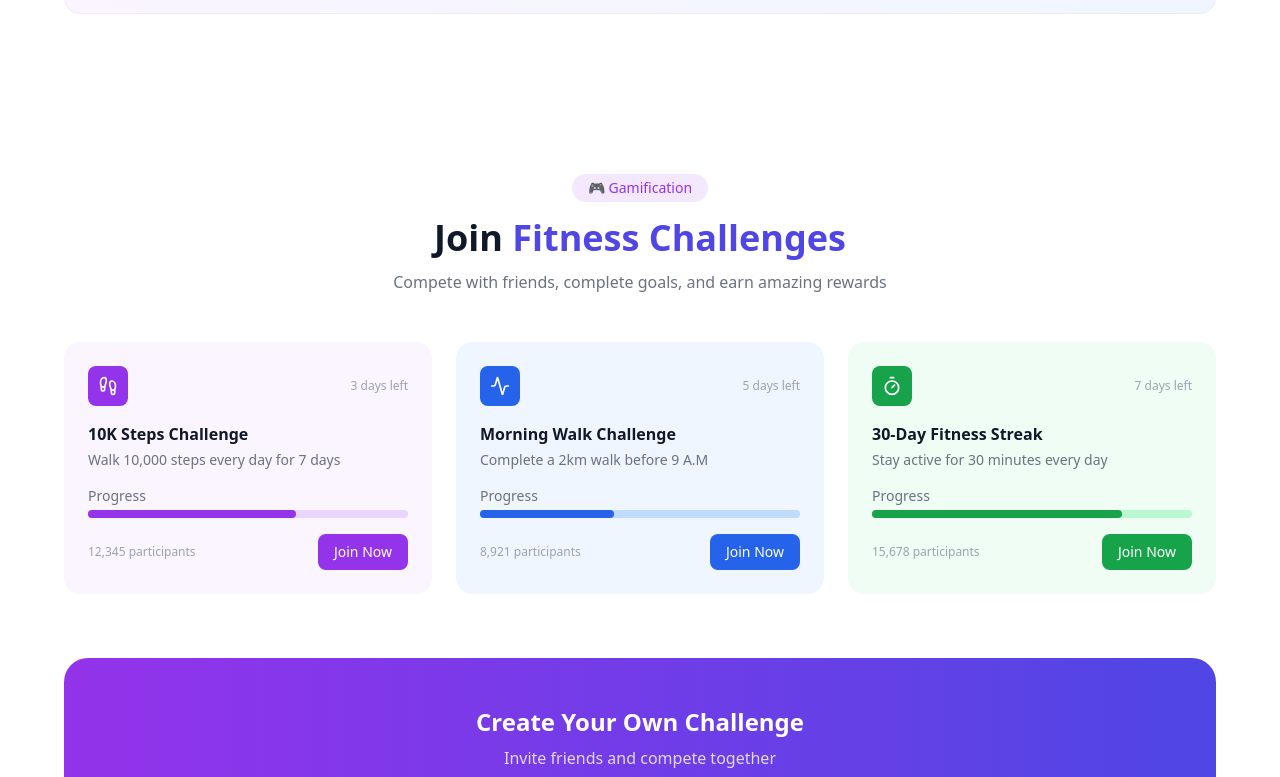
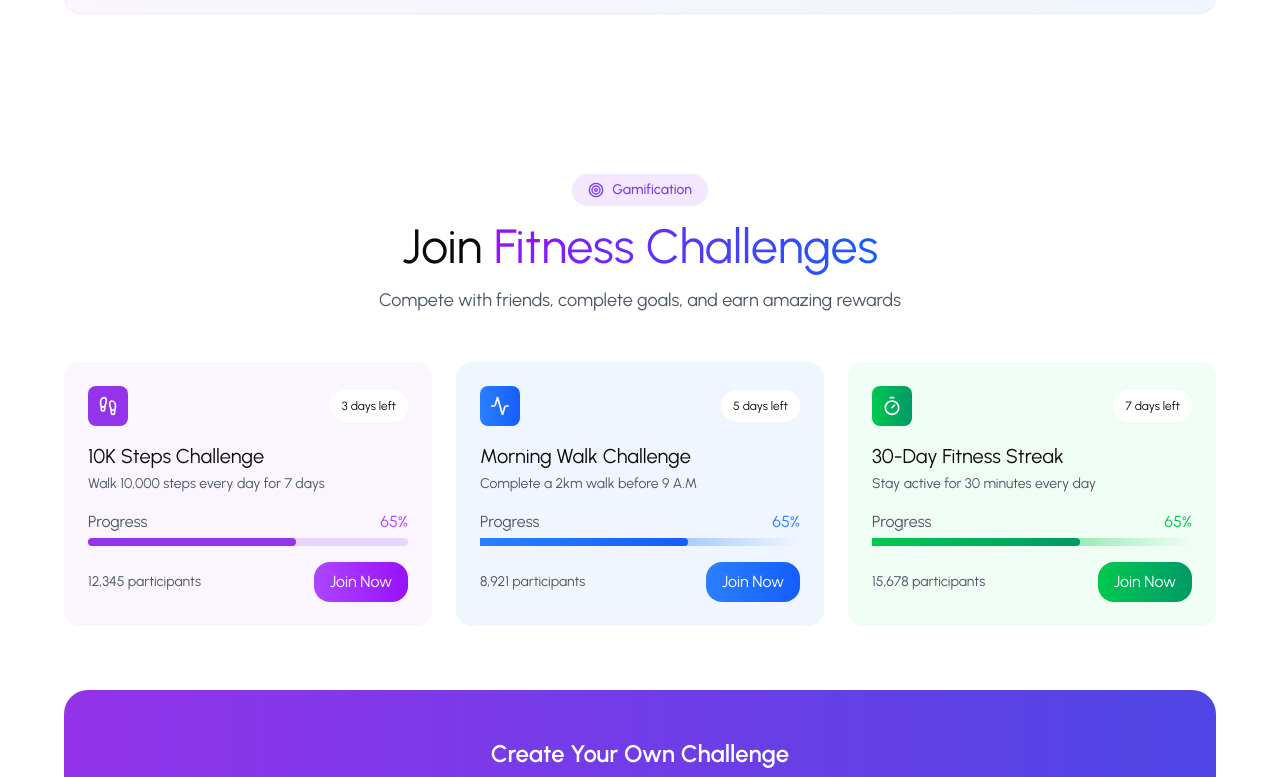
Before and after one commit to Oishee90/greg-landing-page, a React (Vite) app: page / in a window 1280 px wide. Shown: the part 1543-2320 px from the top of the page. Built offline with nearby package versions, Linux system fonts and the light colour scheme; a web font is replaced by a local one.

Commit message:
challenges part6 complete

```diff
--- a/src/Components/Home/Challenges.jsx
+++ b/src/Components/Home/Challenges.jsx
@@ -1,112 +1,134 @@
 import { Footprints, Activity, Timer } from "lucide-react";
+import { LuTarget } from "react-icons/lu";
 export default function Challenges() {
   return (
-    <section className="py-16 bg-white">
+    <section className="py-16 bg-white urbanist">
       <div className="px-6 mx-auto text-center lg:px-16 ">
         {/* Badge */}
-        <span className="inline-block px-4 py-1 mb-4 text-sm font-medium text-purple-600 bg-purple-100 rounded-full">
-          🎮 Gamification
-        </span>
+        <div className="inline-flex items-center gap-2 px-4 py-1.5 rounded-full bg-[#F3E8FF] text-[#7C3AED] text-sm font-medium mb-4">
+          <LuTarget size={16} />
+          Gamification
+        </div>
 
         {/* Heading */}
-        <h2 className="text-4xl font-bold text-gray-900">
-          Join <span className="text-indigo-600">Fitness Challenges</span>
+        <h2 className="text-5xl  text-[#0A0A0A]">
+          Join{" "}
+          <span className="bg-gradient-to-r from-[#9810FA] to-[#155DFC] bg-clip-text text-transparent">
+            Fitness Challenges
+          </span>
         </h2>
-
-        <p className="max-w-xl mx-auto mt-3 text-gray-500">
+        {/* Description */}
+        <p className="max-w-2xl mx-auto mt-4 text-lg text-[#4A5565]">
           Compete with friends, complete goals, and earn amazing rewards
         </p>
 
         {/* Cards */}
-        <div className="grid gap-6 mt-12 md:grid-cols-3">
+        <div className="grid grid-cols-1 gap-6 mt-12 lg:grid-cols-3">
           {/* Card 1 */}
-          <div className="p-6 text-left rounded-2xl bg-purple-50">
+          <div className="p-6 text-left rounded-2xl bg-[#FAF5FF]">
             <div className="flex items-center justify-between">
               <div className="flex items-center justify-center w-10 h-10 text-white bg-purple-600 rounded-lg">
                 <Footprints size={20} />
               </div>
-              <span className="text-xs text-gray-400">3 days left</span>
+              <span className="text-xs text-[#0A0A0A] bg-[#FFFFFF] px-3 py-2 rounded-full">
+                3 days left
+              </span>
             </div>
 
-            <h3 className="mt-4 font-semibold text-gray-900">
-              10K Steps Challenge
-            </h3>
-            <p className="mt-1 text-sm text-gray-500">
+            <h3 className="mt-4 text-xl text-[#0A0A0A]">10K Steps Challenge</h3>
+            <p className="mt-1 text-sm text-[#4A5565]">
               Walk 10,000 steps every day for 7 days
             </p>
 
             <div className="mt-4">
-              <p className="mb-1 text-sm text-gray-500">Progress</p>
+              <p className="mb-1 text-base text-[#4A5565] flex items-center justify-between">
+                Progress <span className="text-[#AD46FF]">65%</span>
+              </p>
               <div className="w-full h-2 bg-purple-200 rounded-full">
                 <div className="h-2 w-[65%] rounded-full bg-purple-600" />
               </div>
             </div>
 
             <div className="flex items-center justify-between mt-4">
-              <span className="text-xs text-gray-400">12,345 participants</span>
-              <button className="px-4 py-2 text-sm text-white bg-purple-600 rounded-lg hover:bg-purple-700">
+              <span className="text-sm text-[#4A5565]">
+                12,345 participants
+              </span>
+              <button className="px-4 py-2 text-base text-[#FFFFFF] rounded-2xl bg-gradient-to-r from-[#AD46FF] to-[#9810FA] hover:bg-purple-700">
                 Join Now
               </button>
             </div>
           </div>
 
           {/* Card 2 */}
-          <div className="p-6 text-left rounded-2xl bg-blue-50">
+
+          <div className="p-6 text-left rounded-2xl bg-[#EFF6FF]">
             <div className="flex items-center justify-between">
-              <div className="flex items-center justify-center w-10 h-10 text-white bg-blue-600 rounded-lg">
+              <div className="flex items-center justify-center w-10 h-10 text-white bg-gradient-to-r from-[#2B7FFF] to-[#155DFC] rounded-lg">
                 <Activity size={20} />
               </div>
-              <span className="text-xs text-gray-400">5 days left</span>
+              <span className="text-xs text-[#0A0A0A] bg-[#FFFFFF] px-3 py-2 rounded-full">
+                5 days left
+              </span>
             </div>
 
-            <h3 className="mt-4 font-semibold text-gray-900">
+            <h3 className="mt-4 text-xl text-[#0A0A0A]">
+              {" "}
               Morning Walk Challenge
             </h3>
-            <p className="mt-1 text-sm text-gray-500">
+            <p className="mt-1 text-sm text-[#4A5565]">
               Complete a 2km walk before 9 A.M
             </p>
 
             <div className="mt-4">
-              <p className="mb-1 text-sm text-gray-500">Progress</p>
-              <div className="w-full h-2 bg-blue-200 rounded-full">
-                <div className="h-2 w-[42%] rounded-full bg-blue-600" />
+              <p className="mb-1 text-base text-[#4A5565] flex items-center justify-between">
+                Progress <span className="text-[#2B7FFF]">65%</span>
+              </p>
+              <div className="w-full h-2 bg-gradient-to-r from-[#2B7FFF] to-[#155DFC]rounded-full">
+                <div className="h-2 w-[65%] rounded-full bg-gradient-to-r from-[#2B7FFF] to-[#155DFC]" />
               </div>
             </div>
 
             <div className="flex items-center justify-between mt-4">
-              <span className="text-xs text-gray-400">8,921 participants</span>
-              <button className="px-4 py-2 text-sm text-white bg-blue-600 rounded-lg hover:bg-blue-700">
+              <span className="text-sm text-[#4A5565]">8,921 participants</span>
+              <button className="px-4 py-2 text-base text-[#FFFFFF] rounded-2xl bg-gradient-to-r from-[#2B7FFF] to-[#155DFC] hover:bg-blue-700">
                 Join Now
               </button>
             </div>
           </div>
 
           {/* Card 3 */}
-          <div className="p-6 text-left rounded-2xl bg-green-50">
+          <div className="p-6 text-left rounded-2xl bg-[#F0FDF4]">
             <div className="flex items-center justify-between">
-              <div className="flex items-center justify-center w-10 h-10 text-white bg-green-600 rounded-lg">
+              <div className="flex items-center justify-center w-10 h-10 text-white bg-gradient-to-r from-[#00C950] to-[#009966] rounded-lg">
                 <Timer size={20} />
               </div>
-              <span className="text-xs text-gray-400">7 days left</span>
+              <span className="text-xs text-[#0A0A0A] bg-[#FFFFFF] px-3 py-2 rounded-full">
+                7 days left
+              </span>
             </div>
 
-            <h3 className="mt-4 font-semibold text-gray-900">
+            <h3 className="mt-4 text-xl text-[#0A0A0A]">
+              {" "}
               30-Day Fitness Streak
             </h3>
-            <p className="mt-1 text-sm text-gray-500">
+            <p className="mt-1 text-sm text-[#4A5565]">
               Stay active for 30 minutes every day
             </p>
 
             <div className="mt-4">
-              <p className="mb-1 text-sm text-gray-500">Progress</p>
-              <div className="w-full h-2 bg-green-200 rounded-full">
-                <div className="h-2 w-[78%] rounded-full bg-green-600" />
+              <p className="mb-1 text-base text-[#4A5565] flex items-center justify-between">
+                Progress <span className="text-[#00C950]">65%</span>
+              </p>
+              <div className="w-full h-2 bg-gradient-to-r from-[#00C950] to-[#009966]rounded-full">
+                <div className="h-2 w-[65%] rounded-full bg-gradient-to-r from-[#00C950] to-[#009966]" />
               </div>
             </div>
 
             <div className="flex items-center justify-between mt-4">
-              <span className="text-xs text-gray-400">15,678 participants</span>
-              <button className="px-4 py-2 text-sm text-white bg-green-600 rounded-lg hover:bg-green-700">
+              <span className="text-sm text-[#4A5565]">
+                15,678 participants
+              </span>
+              <button className="px-4 py-2 text-base text-[#FFFFFF] rounded-2xl bg-gradient-to-r from-[#00C950] to-[#009966] hover:bg-green-700">
                 Join Now
               </button>
             </div>
```
